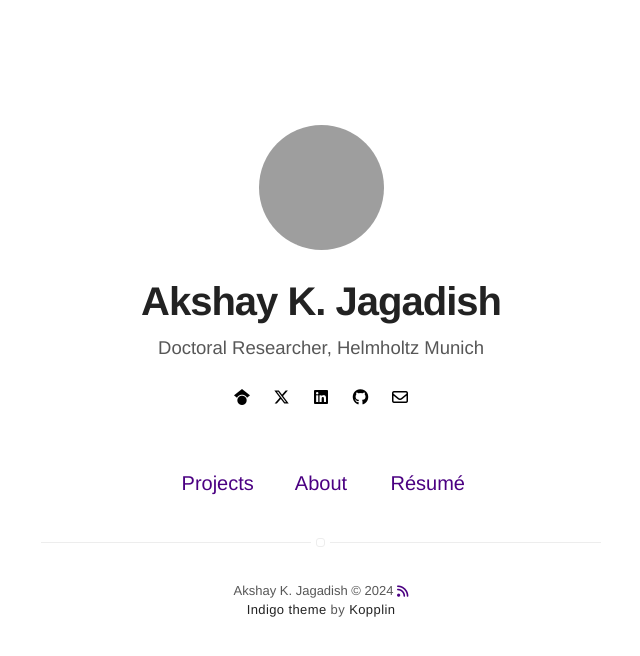
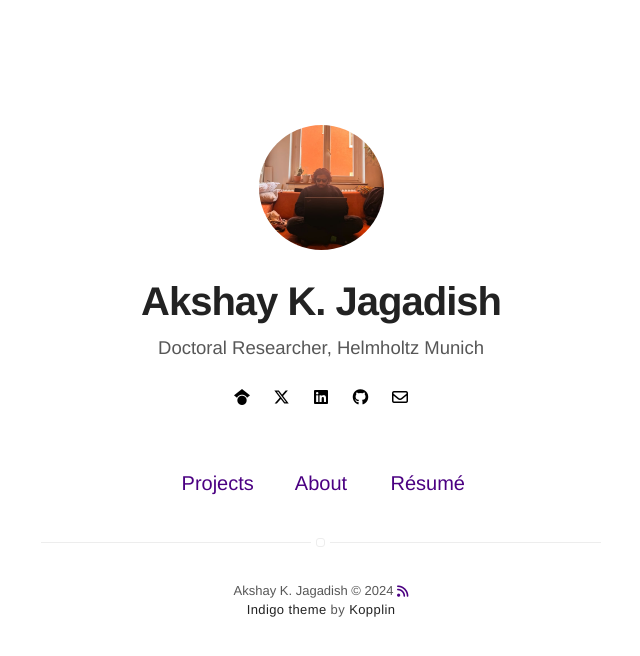
Before and after one commit to akjagadish/akjagadish.github.io, a Jekyll site: the page built from index.html, in a window 1280 px wide. Shown: the top 656 px of the page, without its empty margins (319-959 px from the left). Built offline with Jekyll 4.4.1, drawn with Linux system fonts in a browser that asks for light colours; nearby versions of some CDN libraries.

Commit message:
update profile picture

```diff
--- a/_config.yml
+++ b/_config.yml
@@ -8,7 +8,7 @@ description: A blog about technology and stuff related
 # if it's an external image, update below for true
 # better with square images
 external-image: false
-picture: assets/images/profile.png
+picture: assets/images/profile_450x486.jpg
 
 # your site color theme, true for dark theme,
 # false to light theme, auto to switch with system.
@@ -47,7 +47,7 @@ authors:
     name: Akshay K. Jagadish
     bio: Researcher, Helmholtz Munich
     external-image: false
-    picture: assets/images/profile.png
+    picture: assets/images/profile_450x486.jpg
     twitter: akjagadish
   # jamesfoster:
   #   name: James Foster
```
